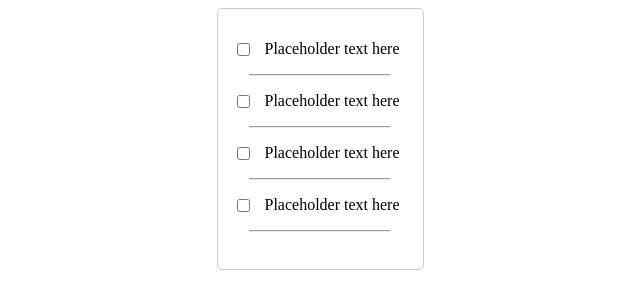
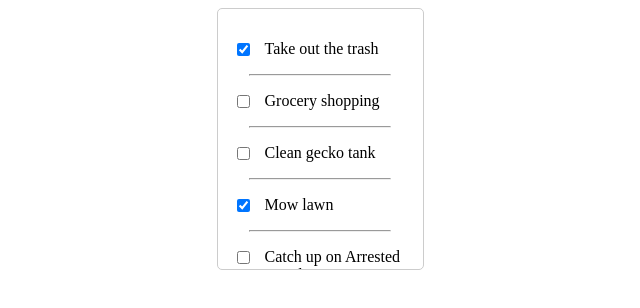
Before and after one commit to Meowsers25/localReact, a React (Create React App) app in the folder todo_app_phase_1/: page / in a window 1280 px wide. Shown: the top 308 px of the page, without its empty margins (320-960 px from the left). Built offline with nearby package versions, Linux system fonts and the light colour scheme.

Commit message:
Mapping components in todo app

```diff
--- a/todo_app_phase_1/public/style.css
+++ b/todo_app_phase_1/public/style.css
@@ -1,6 +1,7 @@
 .placeCard {
   width: 175px;
   height: 230px;
+  overflow: auto;
   border: 1px solid #cccccc;
   margin: 0 auto;
   border-radius: 5px;
--- a/todo_app_phase_1/src/App.js
+++ b/todo_app_phase_1/src/App.js
@@ -1,15 +1,12 @@
 import React from "react";
 import TodoItem from "./TodoItem";
+import todosData from "./todosData";
 
 function App() {
-  return (
-    <div className="placeCard">
-      <TodoItem />
-      <TodoItem />
-      <TodoItem />
-      <TodoItem />
-    </div>
-  );
+  const todoItems = todosData.map(item => (
+    <TodoItem key={item.id} item={item} />
+  ));
+  return <div className="placeCard">{todoItems}</div>;
 }
 
 export default App;
--- a/todo_app_phase_1/src/TodoItem.js
+++ b/todo_app_phase_1/src/TodoItem.js
@@ -1,6 +1,6 @@
 import React from "react";
 
-function TodoItem() {
+function TodoItem(props) {
   const inline = {
     display: "inline-block",
     float: "left",
@@ -14,9 +14,9 @@ function TodoItem() {
 
   return (
     <div>
-      <input style={inline} type="checkbox" />
+      <input style={inline} type="checkbox" checked={props.item.completed} />
 
-      <p>Placeholder text here</p>
+      <p>{props.item.text}</p>
       <hr style={width} />
     </div>
   );
--- /dev/null
+++ b/todo_app_phase_1/src/todosData.js
@@ -0,0 +1,29 @@
+const todosData = [
+  {
+    id: 1,
+    text: "Take out the trash",
+    completed: true
+  },
+  {
+    id: 2,
+    text: "Grocery shopping",
+    completed: false
+  },
+  {
+    id: 3,
+    text: "Clean gecko tank",
+    completed: false
+  },
+  {
+    id: 4,
+    text: "Mow lawn",
+    completed: true
+  },
+  {
+    id: 5,
+    text: "Catch up on Arrested Development",
+    completed: false
+  }
+];
+
+export default todosData;
```
Also changed, not shown: 2 other files (tests, documents, lock files or other folders).
